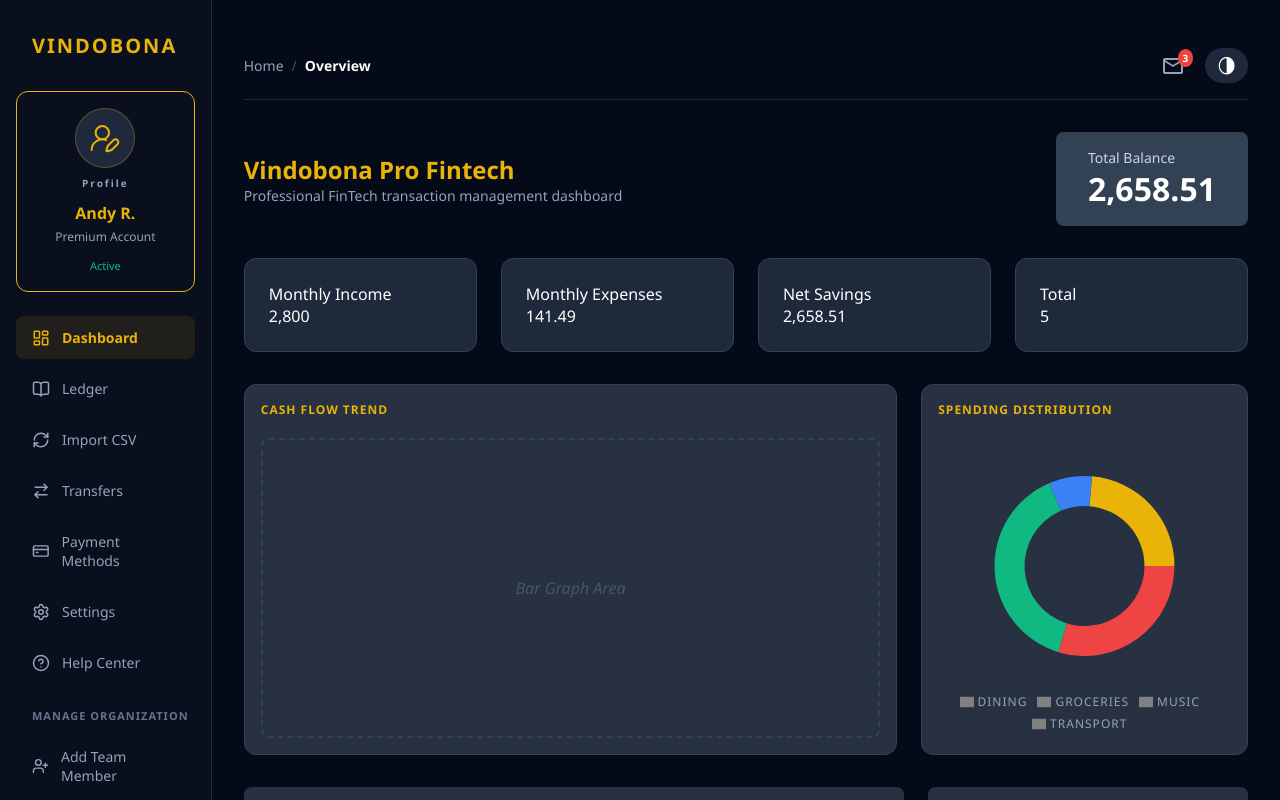
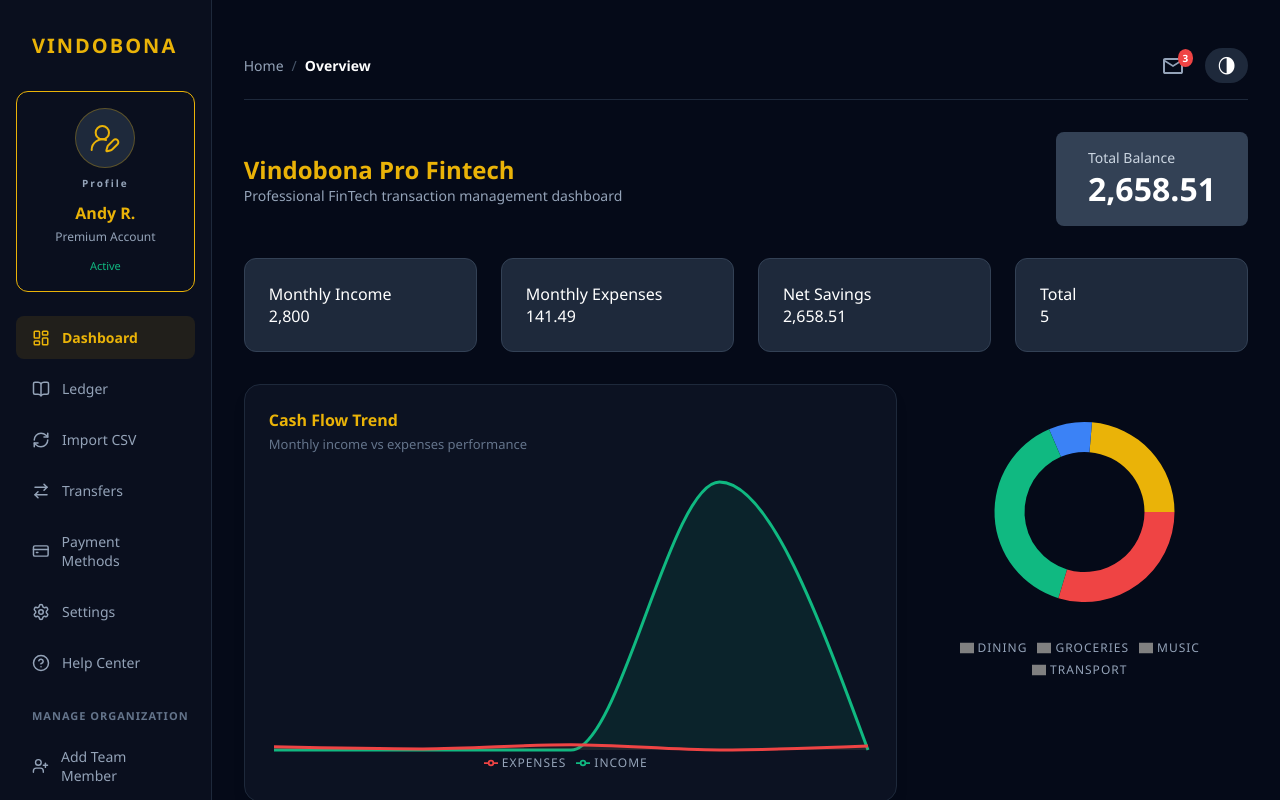
Before and after one commit to AndyRugero/Vindobona-Pro-FinTech, a React (Vite) app: page / in a window 1280 px wide. Shown: the top 800 px of the page. Built offline with nearby package versions, Linux system fonts and the light colour scheme.

Commit message:
Cashflow-Trendgrafik und Analytics-Dashboard hinzugefügt

```diff
--- a/src/App.css
+++ b/src/App.css
@@ -581,11 +581,25 @@
     font-style: italic;
 }
 
-.pie-slice-0 { fill: #eab308; }
-.pie-slice-1 { fill: #3b82f6; }
-.pie-slice-2 { fill: #10b981; }
-.pie-slice-3 { fill: #ef4444; }
-.pie-slice-4 { fill: #8b5cf6; }
+.pie-slice-0 {
+    fill: #eab308;
+}
+
+.pie-slice-1 {
+    fill: #3b82f6;
+}
+
+.pie-slice-2 {
+    fill: #10b981;
+}
+
+.pie-slice-3 {
+    fill: #ef4444;
+}
+
+.pie-slice-4 {
+    fill: #8b5cf6;
+}
 
 /* Styling Recharts components via Global Classes */
 .recharts-default-tooltip {
@@ -699,3 +713,35 @@
     width: auto !important;
     padding: 12px 40px !important;
 }
+
+/* --- ANALYTICS CARD STYLING --- */
+.analytics-card {
+    background-color: #0c1222;
+    /* Dark background to match your theme */
+    padding: 24px;
+    border-radius: 16px;
+    border: 1px solid #1e293b;
+    box-shadow: 0 10px 15px -3px rgba(0, 0, 0, 0.1);
+}
+
+.card-header {
+    margin-bottom: 24px;
+}
+
+.card-header h3 {
+    color: #eab308;
+    /* Golden title */
+    margin: 0 0 4px 0;
+    font-size: 16px;
+}
+
+.card-header p {
+    color: #64748b;
+    /* Gray subtitle */
+    font-size: 13px;
+    margin: 0;
+}
+
+.chart-wrapper {
+    width: 100%;
+}
--- a/src/App.tsx
+++ b/src/App.tsx
@@ -8,9 +8,11 @@ import Topbar from './Components/Topbar';
 import Sidebar from './Components/Sidebar';
 import { useTransactions } from './Hooks/useTransactions';
 import SpendingDistribution from './Components/SpendingDistribution';
-import { preparePieData } from './Logic/AnalyticLogic';
+import { preparePieData, prepareTrendData } from './Logic/AnalyticLogic';
 import { useState } from 'react';
 import CSVImportView from './Components/CSVImportView';
+import CashFlowTrend from './Components/CashFlowTrend';
+
 
 function App() {
   // Navigation State
@@ -29,6 +31,7 @@ function App() {
 
   // Step 2: Prepare the data for the Chart
   const pieData = preparePieData(ledgerData);
+  const trendData = prepareTrendData(ledgerData);
 
   return (
     <div className="app-shell">
@@ -49,15 +52,8 @@ function App() {
             <StatsRow income={income} expenses={expenses}
               totalCount={ledgerData.length} />
             <section className="analytic-grid">
-              <div className="chart-box">
-                <h3>Cash Flow Trend</h3>
-                <div className="chart-placeholder">Bar Graph Area</div>
-              </div>
-
-              <div className="chart-box">
-                <h3>Spending Distribution</h3>
-                <SpendingDistribution data={pieData} />
-              </div>
+              <CashFlowTrend data={trendData} />
+              <SpendingDistribution data={pieData} />
             </section>
             <div className="dashboard-content">
               {/* Passing the raw data to the List (The List will handle its own search/sort!) */}
--- /dev/null
+++ b/src/Components/CashFlowTrend.tsx
@@ -0,0 +1,52 @@
+import { AreaChart, Area, XAxis, YAxis, Tooltip, ResponsiveContainer, Legend }
+    from 'recharts';
+
+interface Props {
+    data: any[];//data
+}
+
+const CashFlowTrend: React.FC<Props> = ({ data }) => {
+    return (
+        <div className="analytics-card">
+            <div className="card-header">
+                <h3>Cash Flow Trend</h3>
+                <p>Monthly income vs expenses performance</p>
+            </div>
+            <div className="chart-wrapper">
+                    {/* ResponsiveContainer makes sure the chart resizes
+              if you move the window  */}
+                    <ResponsiveContainer width="100%" height={300}>
+                        <AreaChart data={data}>
+                            {/* We hide the axes to keep the design
+                   "Modern" and clean */}
+                            <XAxis dataKey="date" hide />
+                            <YAxis hide />
+                            {/* Tooltip shows the numbers
+                     when you hover your mouse over the graph */}
+                            <Tooltip />
+                            <Legend />
+                            <Area type="monotone"
+                                dataKey="income"
+                                stroke="#10b981"
+                                fill="#10b981"
+                                fillOpacity={0.1}
+                                strokeWidth={3} />
+
+                            {/* EXPENSES AREA: We use a red color (#ef4444) */}
+                            <Area
+                                type="monotone"
+                                dataKey="expenses"
+                                stroke="#ef4444"
+                                fill="#ef4444"
+                                fillOpacity={0.1}
+                                strokeWidth={3}
+                            />
+                        </AreaChart>
+
+                    </ResponsiveContainer>
+
+            </div>
+        </div>
+    )
+}
+export default CashFlowTrend;
--- a/src/Logic/AnalyticLogic.ts
+++ b/src/Logic/AnalyticLogic.ts
@@ -25,3 +25,32 @@ export const preparePieData = (transactions: Transaction[]) => {
         value: categoryMap[catName]
     }));
 };
+
+export const prepareTrendData = (transactions: Transaction[]) => {
+    const dateMap: { [key: string]: { income: number; expenses: number } } = {};
+
+    transactions.forEach(tx => {
+        const date = tx.date || "Unknown";
+        const amount = Math.abs(parseFloat(tx.amount.replace(/[^0-9.-]+/g, "")));
+
+        if (!isNaN(amount)) {
+            if (!dateMap[date]) {
+                dateMap[date] = { income: 0, expenses: 0 };
+            }
+
+            if (tx.isNegative) {
+                dateMap[date].expenses += amount;
+            } else {
+                dateMap[date].income += amount;
+            }
+        }
+    });
+
+    return Object.keys(dateMap)
+        .sort((a, b) => new Date(a).getTime() - new Date(b).getTime())
+        .map(date => ({
+            date,
+            income: dateMap[date].income,
+            expenses: dateMap[date].expenses
+        }));
+};
```
Also changed, not shown: lessons/Lesson_26_Summary.md (added, +17 -0 lines).
